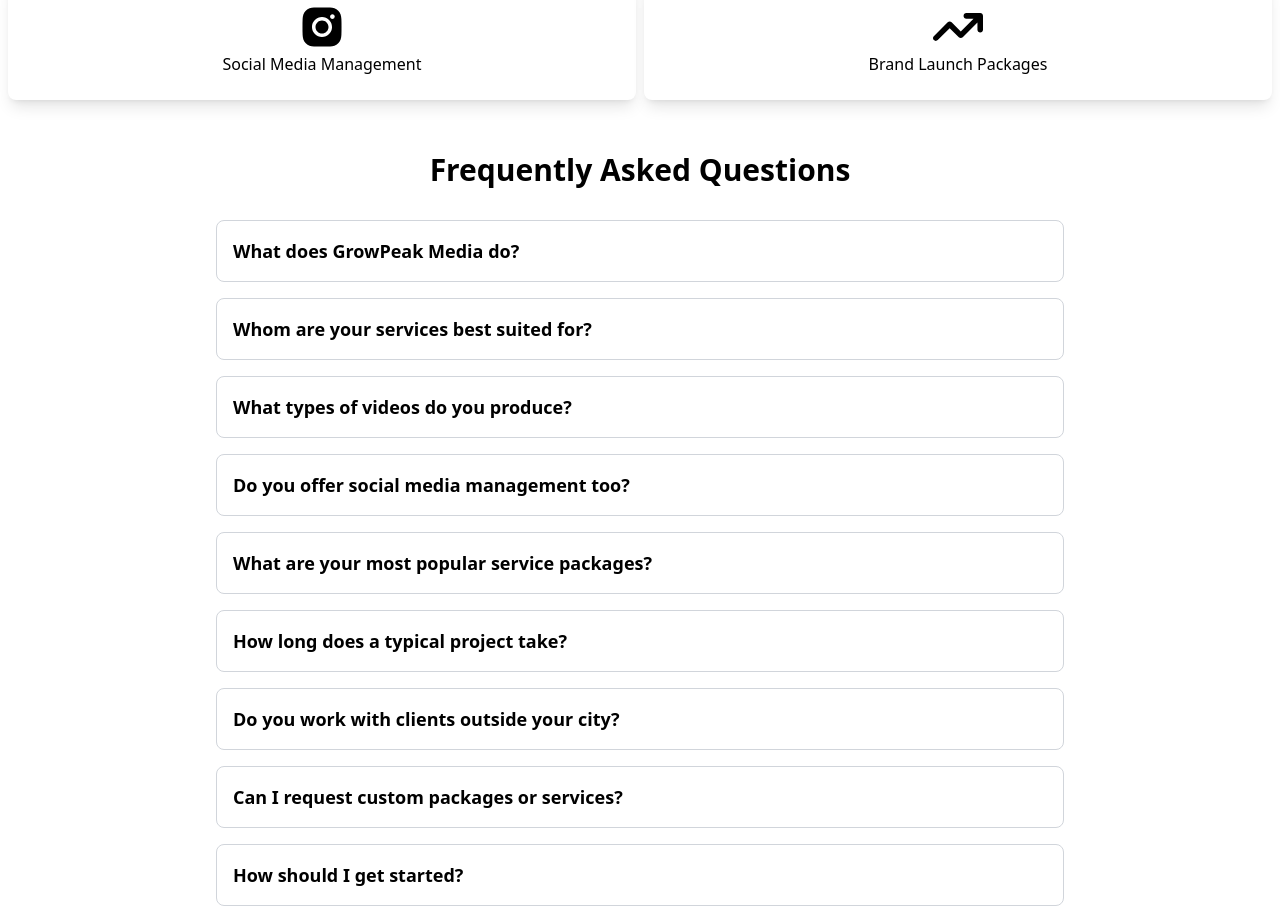
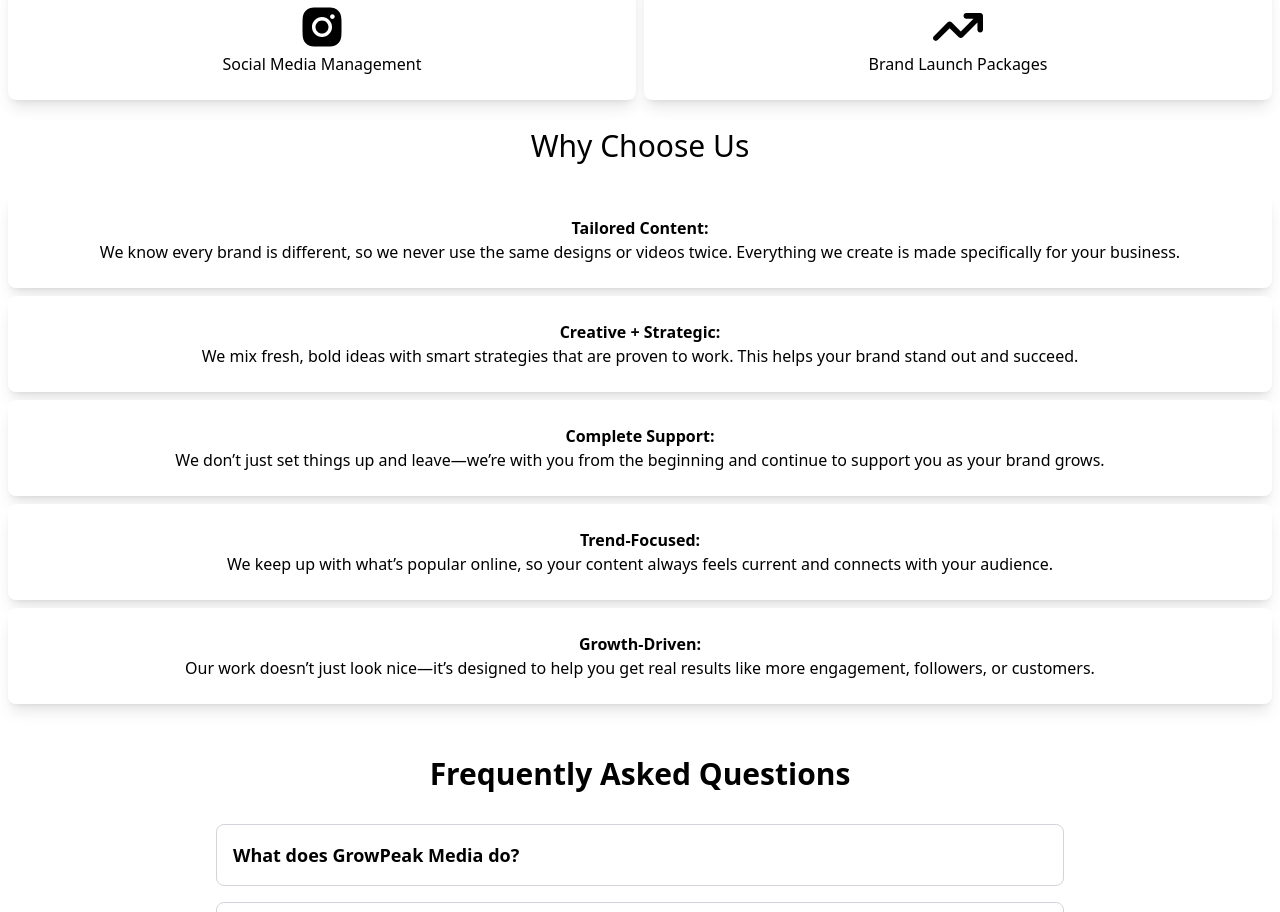
Before and after one commit to yug1307/grow-peak-media-100, a React (Vite) app: page / in a window 1280 px wide. Shown: the part 420-1332 px from the top of the page. Built offline with nearby package versions, Linux system fonts and the light colour scheme.

Commit message:
Update App.jsx

```diff
--- a/src/App.jsx
+++ b/src/App.jsx
@@ -46,8 +46,37 @@ function App() {
         </div>
       </section>
 
-        {/* FAQs Section */}
+      <h2 className="text-3xl text-center mt-5 mb-5">Why Choose Us</h2>
+      <section className="grid grid-cols-1 md:grid-cols-5 gap-2 p-2 mb-5">
+        <div className="bg-white shadow-lg rounded-lg p-6 hover:shadow-xl hover:bg-teal-200 transition text-center">
+          <b>Tailored Content:</b>
+          <p>We know every brand is different, so we never use the same designs or videos twice.
+          Everything we create is made specifically for your business.</p>
+        </div>
 
+        <div className="bg-white shadow-lg rounded-lg p-6 hover:shadow-xl hover:bg-teal-200 transition text-center">
+          <b>Creative + Strategic:</b>
+          <p>We mix fresh, bold ideas with smart strategies that are proven to work.
+          This helps your brand stand out and succeed.</p>
+        </div>
+
+        <div className="bg-white shadow-lg rounded-lg p-6 hover:shadow-xl hover:bg-teal-200 transition text-center">
+          <b>Complete Support:</b>
+          <p>We don’t just set things up and leave—we’re with you from the beginning
+          and continue to support you as your brand grows.</p>
+        </div>
+
+        <div className="bg-white shadow-lg rounded-lg p-6 hover:shadow-xl hover:bg-teal-200 transition text-center">
+          <b>Trend-Focused:</b>
+          <p>We keep up with what’s popular online, so your content always feels current and connects with your audience.</p>
+        </div>
+
+        <div className="bg-white shadow-lg rounded-lg p-6 hover:shadow-xl hover:bg-teal-200 transition text-center">
+          <b>Growth-Driven:</b>
+          <p>Our work doesn’t just look nice—it’s designed to help you get real
+          results like more engagement, followers, or customers.</p>
+        </div>
+      </section>
     </div>
       <FAQ />
       <ContactForm />
```
